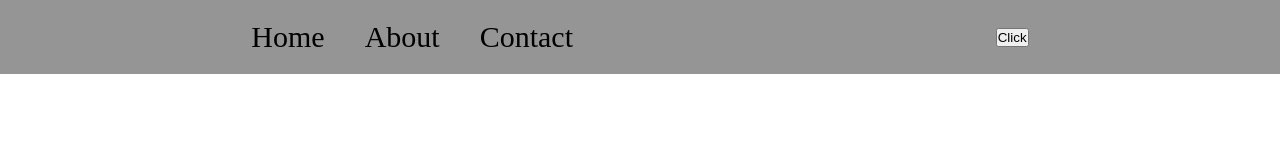
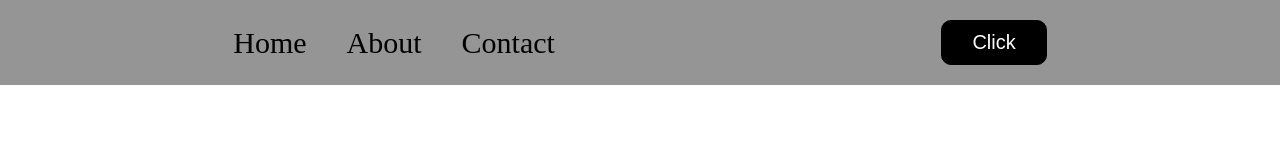
Before and after one commit to Lilia745/template-, a plain HTML site: page index.html in a window 1280 px wide. Drawn offline with Linux system fonts and the light colour scheme.

Commit message:
add buttons style

```diff
--- a/style.css
+++ b/style.css
@@ -22,6 +22,20 @@ ul>li>a{
     font-size: 30px;
     transition: 0.5s;
     &:hover{
-        color: rgba(0, 0, 0, 0.475);
+        color: rgba(0, 0, 0, 0.335);
     }
 }
+button{
+    padding: 10px 30px;
+    font-size: 20px;
+    border-radius: 10px;
+    border: 1px solid black;
+    cursor: pointer;
+    transition: 0.5s;
+    background-color: black;
+    color: white;
+    &:hover{
+        background-color: white;
+        color: black;
+    }
+}
```
